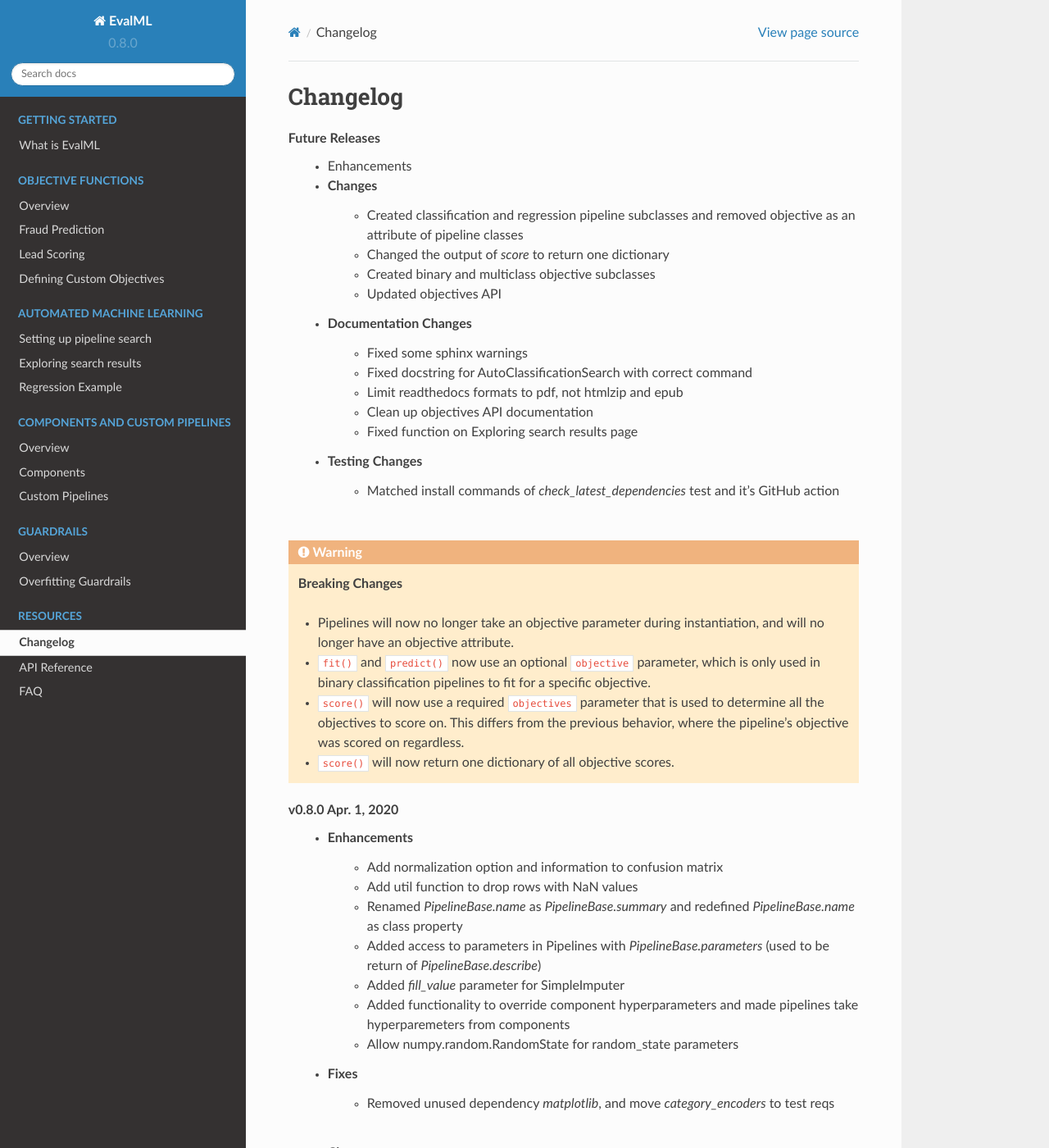
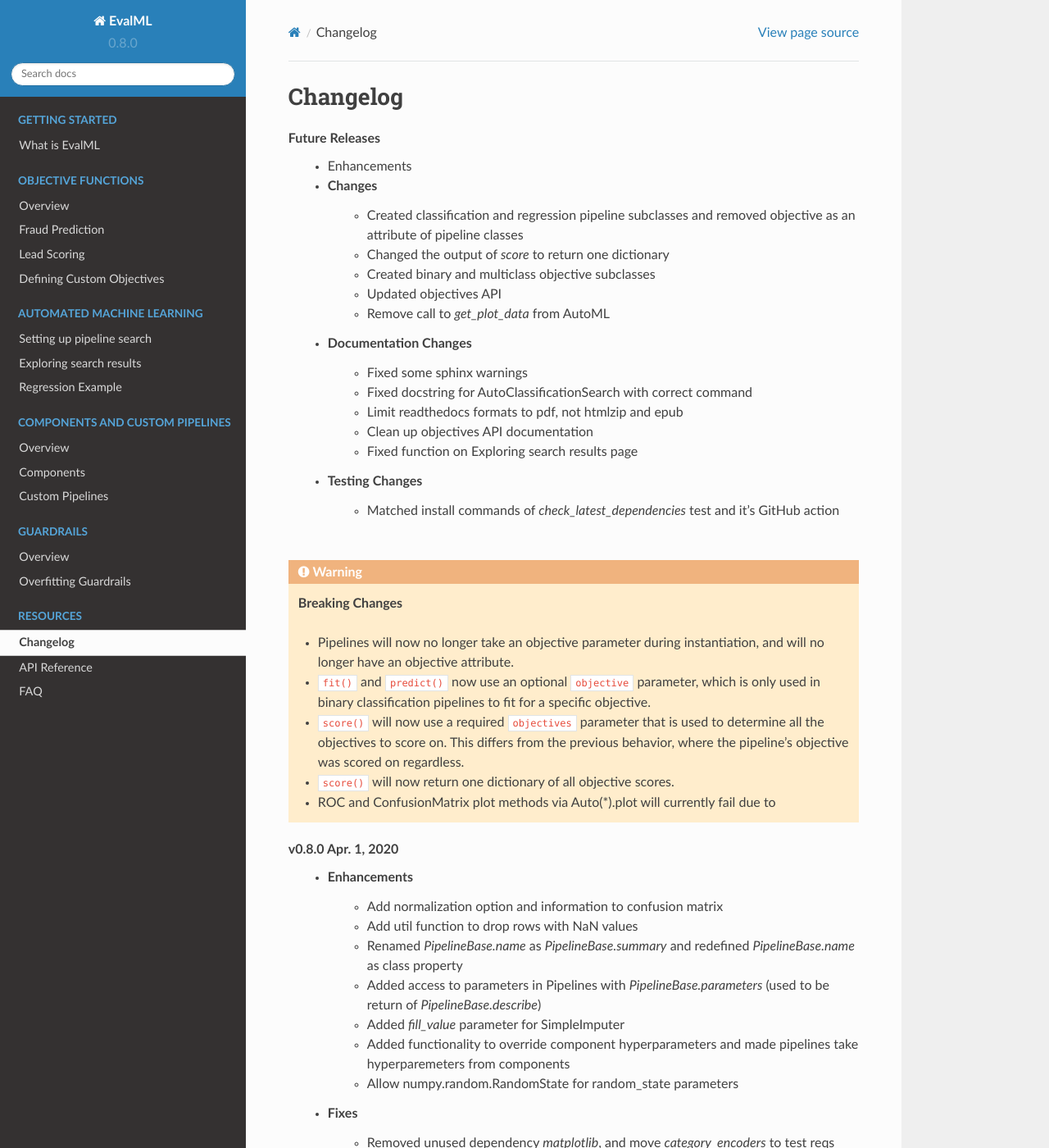
Before and after one commit to alteryx/evalml, a Sphinx documentation site: the page built from docs/source/changelog.rst, in a window 1280 px wide and 1400 px high. Shown: the whole window at 82% size. Built offline with Sphinx 7.4.7 and the Read the Docs theme 2.0.0, drawn with Linux system fonts in a browser that asks for light colours; comment, search, counter and statistics services are not loaded.

Commit message:
changelog and docs

```diff
--- a/docs/source/changelog.rst
+++ b/docs/source/changelog.rst
@@ -9,6 +9,7 @@
         * Changed the output of `score` to return one dictionary :pr:`429`
         * Created binary and multiclass objective subclasses :pr:`504`
         * Updated objectives API :pr:`445`
+        * Remove call to `get_plot_data` from AutoML :pr:`607`
     * Documentation Changes
         * Fixed some sphinx warnings :pr:`593`
         * Fixed docstring for AutoClassificationSearch with correct command :pr:`599`
@@ -27,7 +28,7 @@
     * ``fit()`` and ``predict()`` now use an optional ``objective`` parameter, which is only used in binary classification pipelines to fit for a specific objective.
     * ``score()`` will now use a required ``objectives`` parameter that is used to determine all the objectives to score on. This differs from the previous behavior, where the pipeline's objective was scored on regardless.
     * ``score()`` will now return one dictionary of all objective scores.
-
+    * ROC and ConfusionMatrix plot methods via Auto(*).plot will currently fail due to  :pr:`607`
 
 **v0.8.0 Apr. 1, 2020**
     * Enhancements
```
Also changed, not shown: docs/source/automl/search_results.ipynb.
